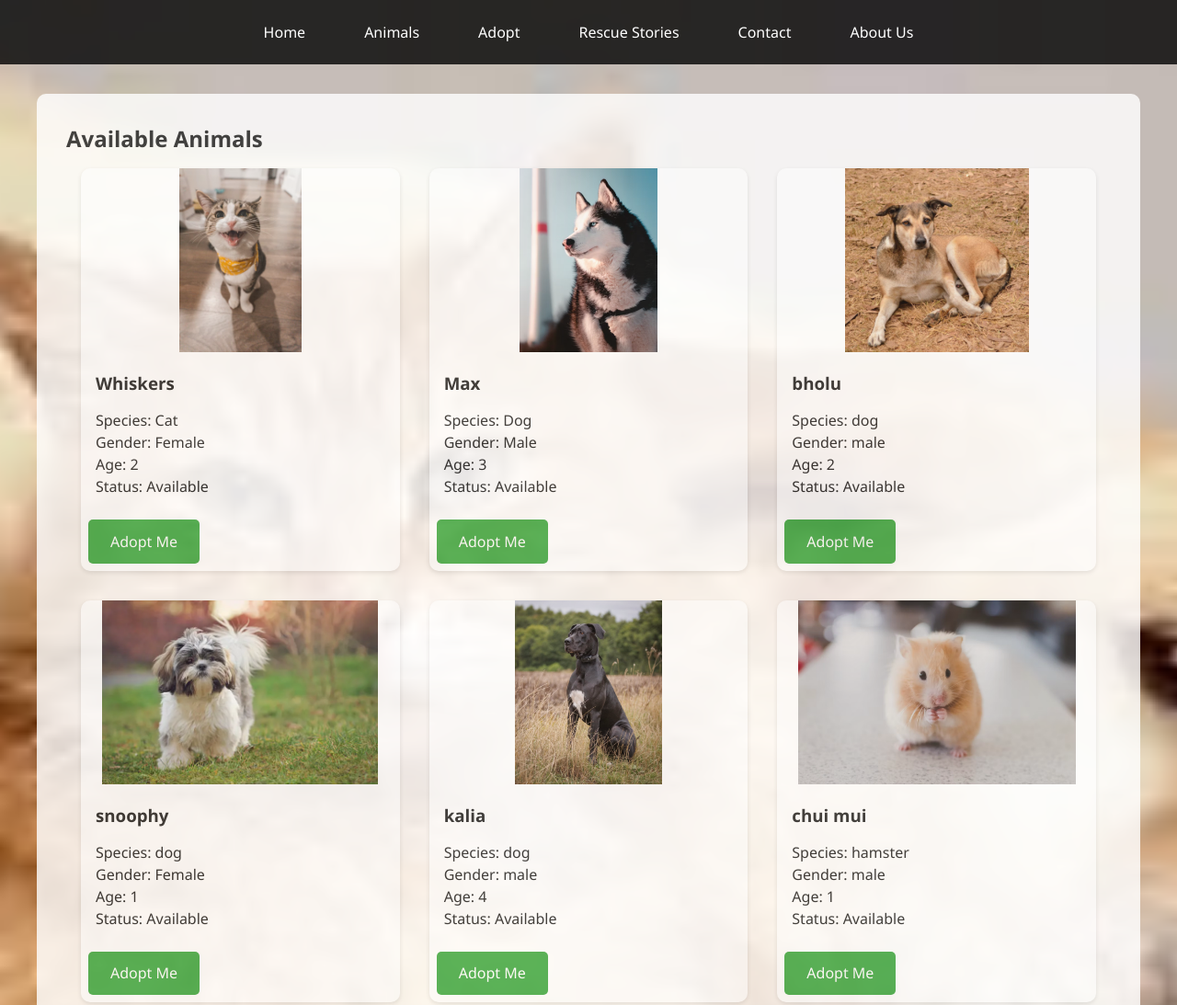
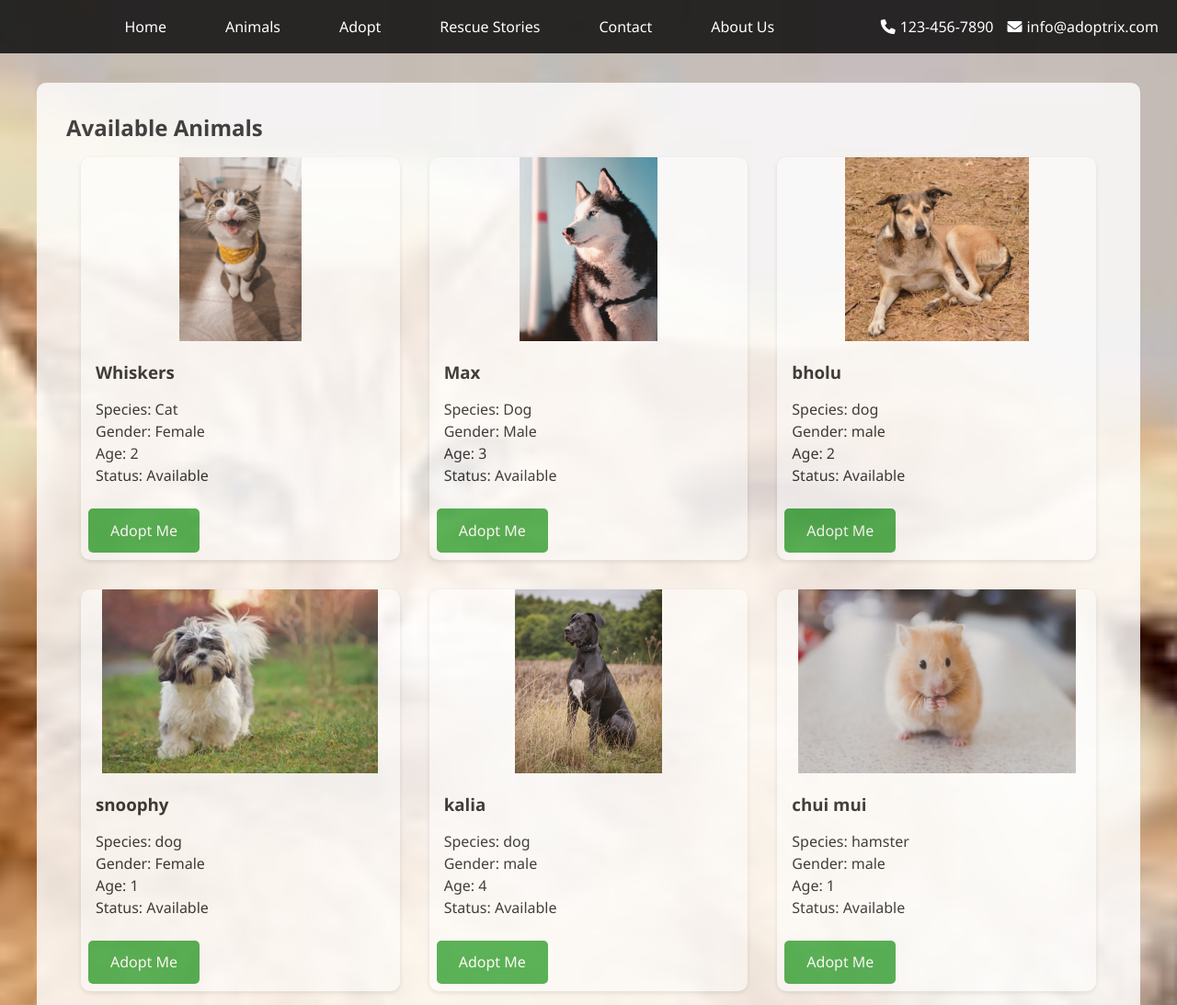
Before and after one commit to hemanthcs34/minor-project, a plain HTML site: page animals.html in a window 1280 px wide. Shown: the top 1093 px of the page at 92% size. Drawn offline with Linux system fonts and the light colour scheme.

Commit message:
finalised

```diff
--- a/animals.html
+++ b/animals.html
@@ -4,7 +4,8 @@
     <meta charset="UTF-8"/>
     <meta name="viewport" content="width=device-width, initial-scale=1.0"/>
     <title>Animals - ADOPTRIX</title>
-    <link rel="stylesheet" href="css/style.css"/>
+      <link rel="stylesheet" href="css/style.css"/>
+    <link rel="stylesheet" href="https://cdnjs.cloudflare.com/ajax/libs/font-awesome/6.0.0/css/all.min.css" integrity="sha512-9usAa10IRO0HhonpyAIVpjrylPvoDwiPUiKdWk5t3PyolY1cOd4DSE0Ga+ri4AuTroPR5aQvXU9xC6qOPnzFeg==" crossorigin="anonymous" referrerpolicy="no-referrer" />
 </head>
 <body class="animals-bg">
     <header>
@@ -16,6 +17,16 @@
             <a href="contact.html">Contact</a>
             <a href="about.html">About Us</a>
         </nav>
+        <div class="contact-info">
+            <p>
+                <i class="fas fa-phone"></i>
+                <a href="tel:+1234567890">123-456-7890</a>
+            </p>
+            <p>
+                <i class="fas fa-envelope"></i>
+                <a href="mailto:info@adoptrix.com">info@adoptrix.com</a>
+            </p>
+        </div>
     </header>
     <section class="container">
         <h2>Available Animals</h2>
--- a/css/style.css
+++ b/css/style.css
@@ -48,8 +48,12 @@ body {
 /* Navigation */
 header {
   background-color: rgba(0, 0, 0, 0.8);
-  padding: 1rem 0;
+  display: flex;
+  justify-content: space-between; /* Pushes nav to left, contact to right */
+  align-items: center; /* Vertically align items */
+  padding: 10px 20px;
 }
+
 nav {
   display: flex;
   justify-content: center;
@@ -57,6 +61,7 @@ nav {
   max-width: 1200px;
   margin: 0 auto;
 }
+
 nav a {
   color: #fff;
   text-decoration: none;
@@ -65,8 +70,34 @@ nav a {
   border-radius: 5px;
   transition: background-color 0.3s;
 }
+
 nav a:hover {
   background-color: rgba(255, 255, 255, 0.2);
+}
+
+/* Contact Info in Header */
+header .contact-info {
+  display: flex; /* Use flexbox for horizontal layout */
+  align-items: center; /* Vertically align items */
+  gap: 15px; /* Space between phone and email sections */
+}
+
+header .contact-info p {
+  margin: 0;
+  display: flex;
+  align-items: center; /* Vertically align icon and text */
+  gap: 5px; /* Space between icon and text */
+  color: #fff; /* White text color */
+}
+
+header .contact-info a {
+  text-decoration: none;
+  color: #fff; /* White text color */
+}
+
+header .contact-info i {
+  font-size: 16px; /* Adjust icon size */
+  color: #fff; /* White icon color */
 }
 
 /* Buttons */
```
Also changed, not shown: about.html (+11 -0 lines), adopt.html (+13 -2 lines), contact.html (+12 -1 lines), index.html (+12 -1 lines), rescue.html (+11 -0 lines), 1 other file.
